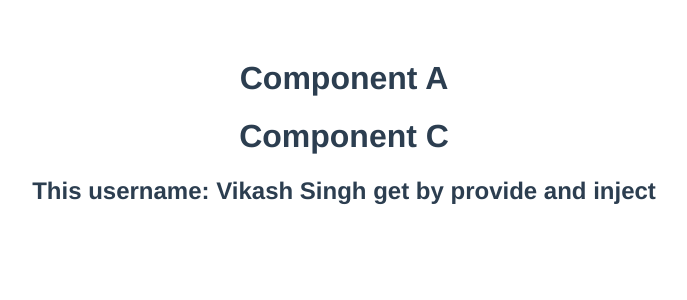
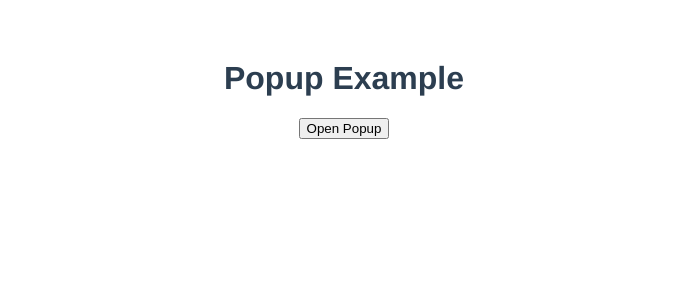
Before and after one commit to mentorvikash/Vue-tutorial-complete, a Vue app in the folder vue-with-components/: page / in a window 1280 px wide. Shown: the top 300 px of the page, without its empty margins (296-983 px from the left). Built offline with nearby package versions, Linux system fonts and the light colour scheme.

Commit message:
emits custom events

```diff
--- a/vue-with-components/src/App.vue
+++ b/vue-with-components/src/App.vue
@@ -4,13 +4,15 @@
   <LetGreet name="Vishal" fruit="Orange" />
   <LetGreet :name="name" :fruit="fruit" /> -->
   <!-- <ArticleData id="articleId" tilte="What is Cat" author="Mk Rao" :likes="15" :isPublished=true /> -->
-  <ComponentA />
+  <!-- <ComponentA /> -->
+  <PopupExample />
 </template>
 
 <script>
 // import LetGreet from './components/greet.vue';
 // import ArticleData from './components/article.vue';
-import ComponentA from './components/nestedComponet/componentA.vue';
+// import ComponentA from './components/nestedComponet/componentA.vue';
+import PopupExample from './components/popup/index.vue';
 
 export default {
   name: 'App',
@@ -27,7 +29,8 @@ export default {
   components: {
     // LetGreet,
     // ArticleData,
-    ComponentA
+    // ComponentA,
+    PopupExample
   },
 }
 </script>
--- /dev/null
+++ b/vue-with-components/src/components/popup/index.vue
@@ -0,0 +1,34 @@
+<template>
+    <div>
+        <h1>Popup Example</h1>
+        <button @click="openPopup"> Open Popup </button>
+        <!-- here we recieve our custom close event and trigger an callback action -->
+        <PopupElement v-show="isPopupOpen" @close="onClosePopup" />
+    </div>
+</template>
+
+<script>
+import PopupElement from './popupElement.vue';
+export default {
+    name: "PopupExample",
+    data() {
+        return {
+            isPopupOpen: false
+        }
+    },
+    methods: {
+        openPopup() {
+            this.isPopupOpen = true;
+        },
+        onClosePopup(name) {
+            this.isPopupOpen = false;
+            console.log("name: ", name)
+        }
+    },
+    components: {
+        PopupElement
+    }
+}
+</script>
+
+<style scoped></style>
--- /dev/null
+++ b/vue-with-components/src/components/popup/popupElement.vue
@@ -0,0 +1,15 @@
+<template>
+    <div>
+        <h2>PopUp Element is here</h2>
+        <button @click="$emit('close', 'vikash')">Close Button</button>
+    </div>
+</template>
+
+<script>
+export default {
+    name: 'PopupElement',
+    emits: ['close']
+}
+</script>
+
+<style scoped></style>
```
